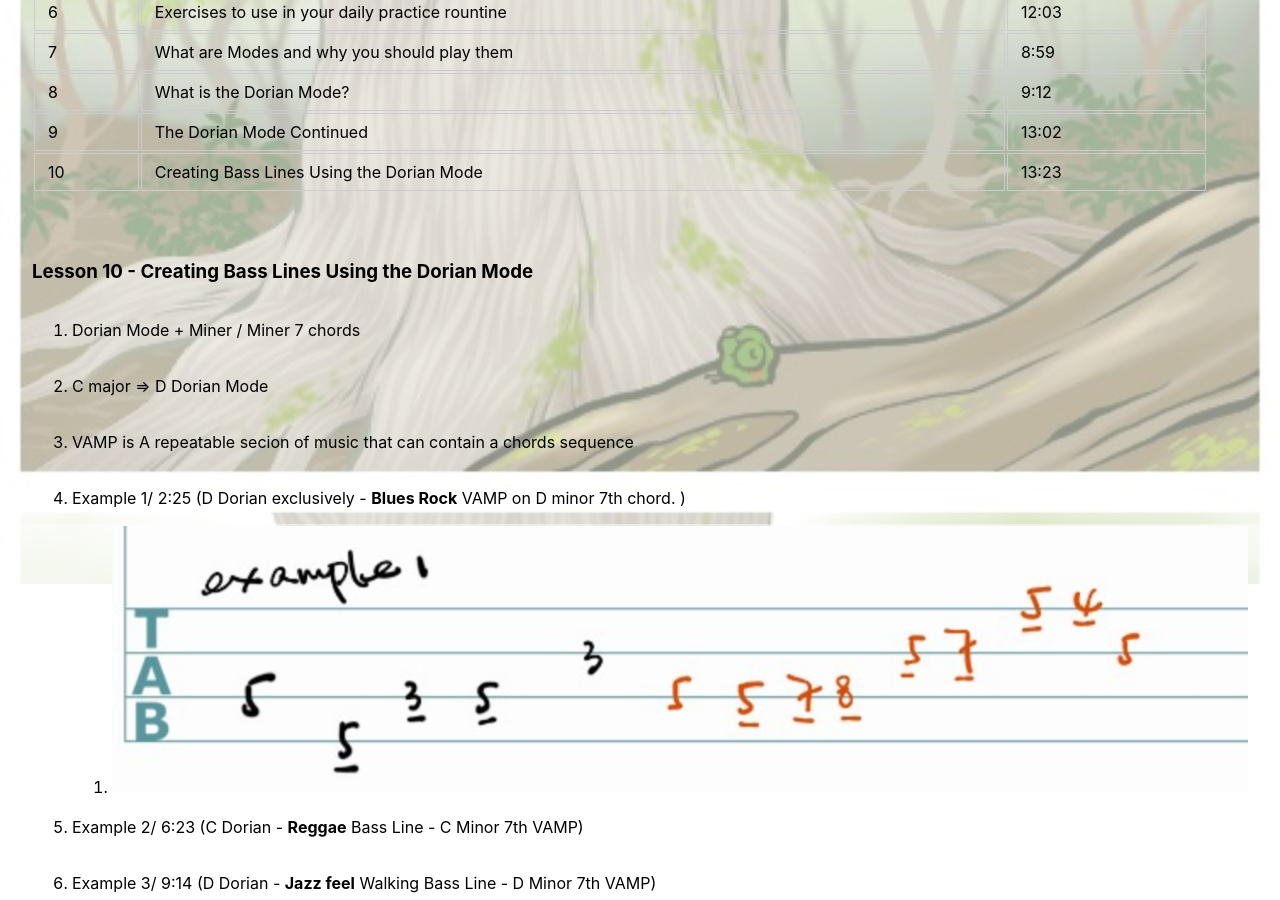
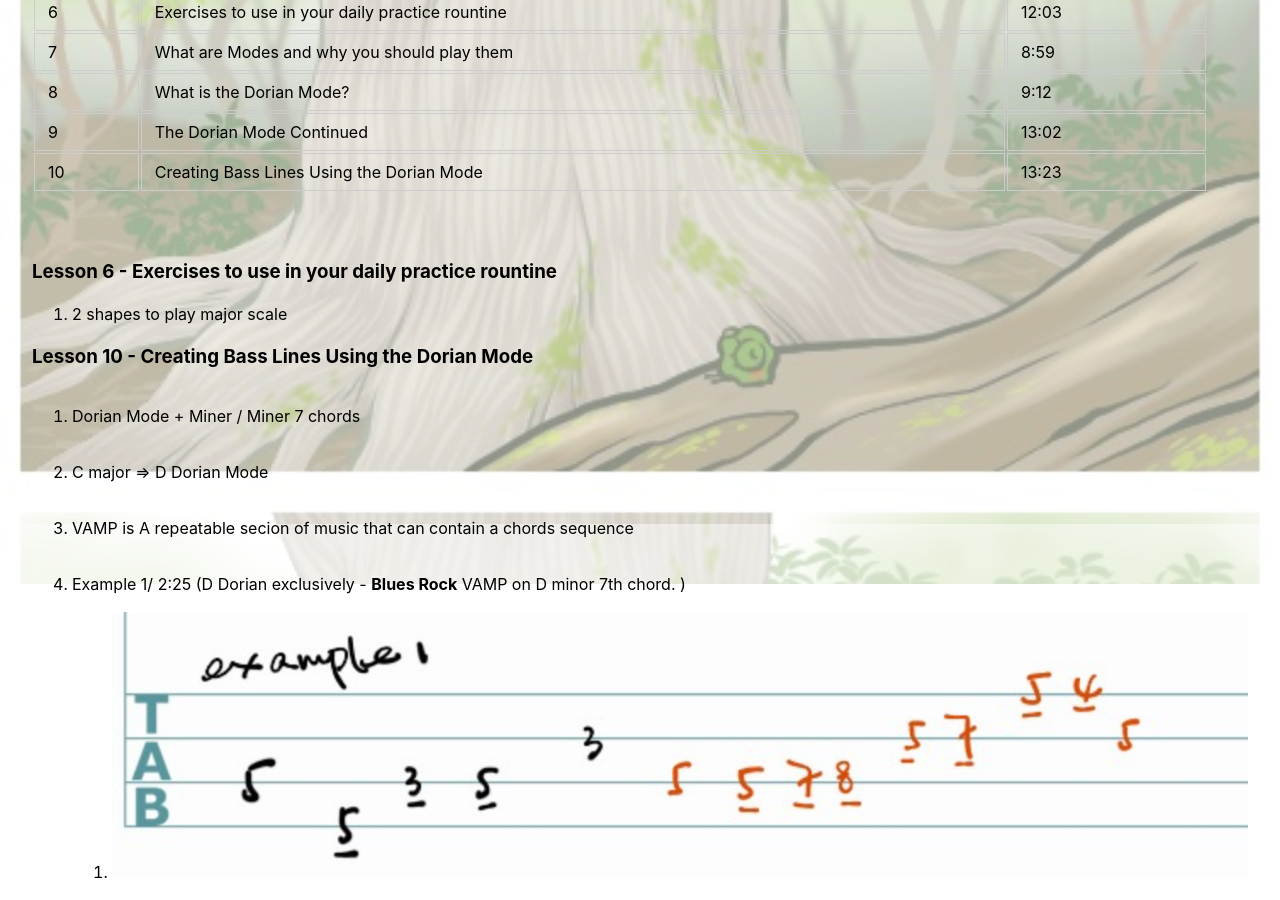
Before and after one commit to shunw/shunw.github.io, a Jekyll site: the page built from bass.md, in a window 1280 px wide and 900 px high, scrolled down 404 px. Built offline with Jekyll 4.4.1, drawn with Linux system fonts in a browser that asks for light colours.

Commit message:
try to push

```diff
--- a/bass.md
+++ b/bass.md
@@ -17,6 +17,10 @@ title: 贝斯笔记
 | 8 | What is the Dorian Mode? | 9:12 |
 | 9 | The Dorian Mode Continued | 13:02 |
 | 10 | Creating Bass Lines Using the Dorian Mode | 13:23 |
+
+### Lesson 6 - Exercises to use in your daily practice rountine
+
+- 2 shapes to play major scale
 
 ### Lesson 10 - Creating Bass Lines Using the Dorian Mode
 
```
